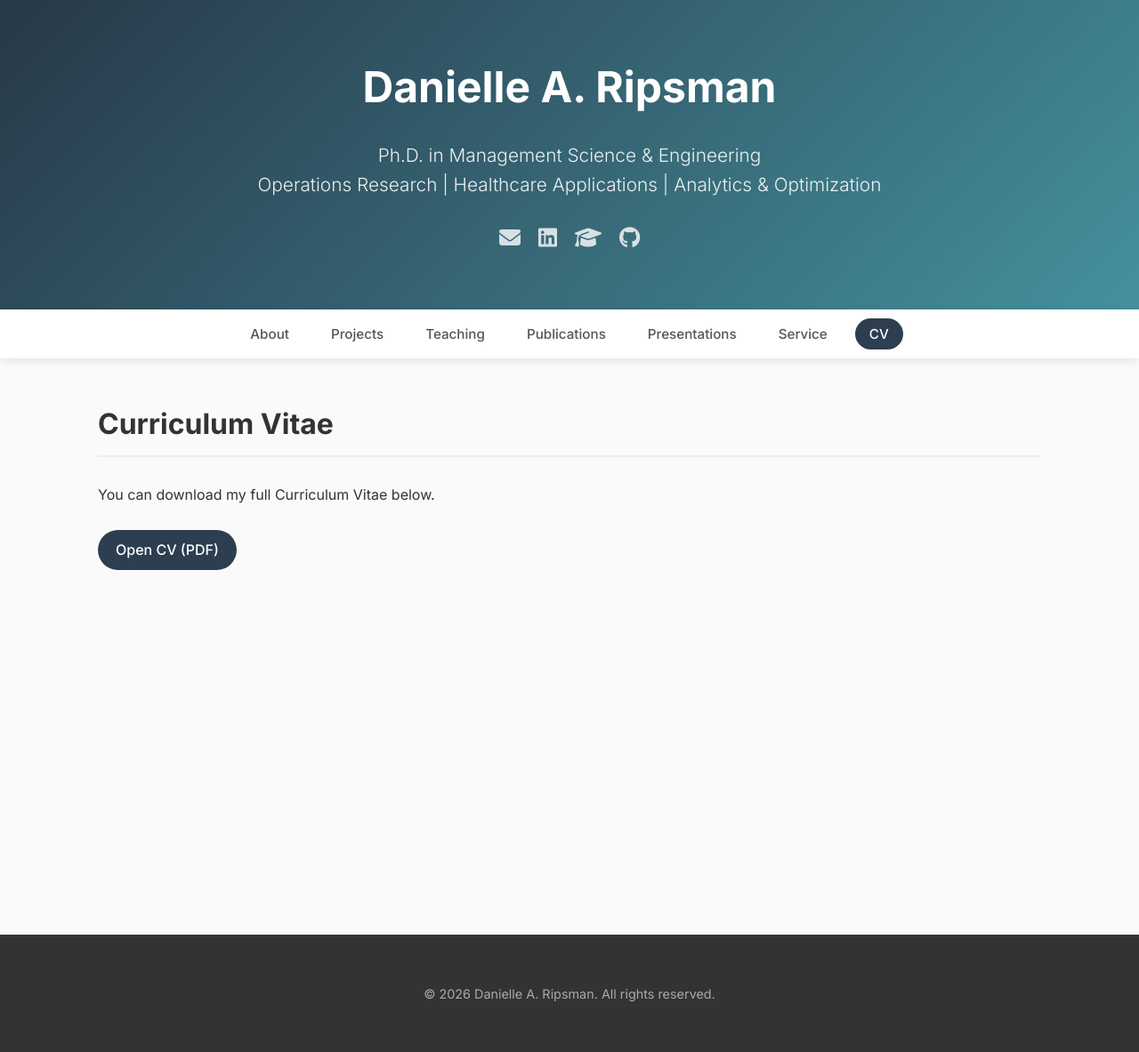
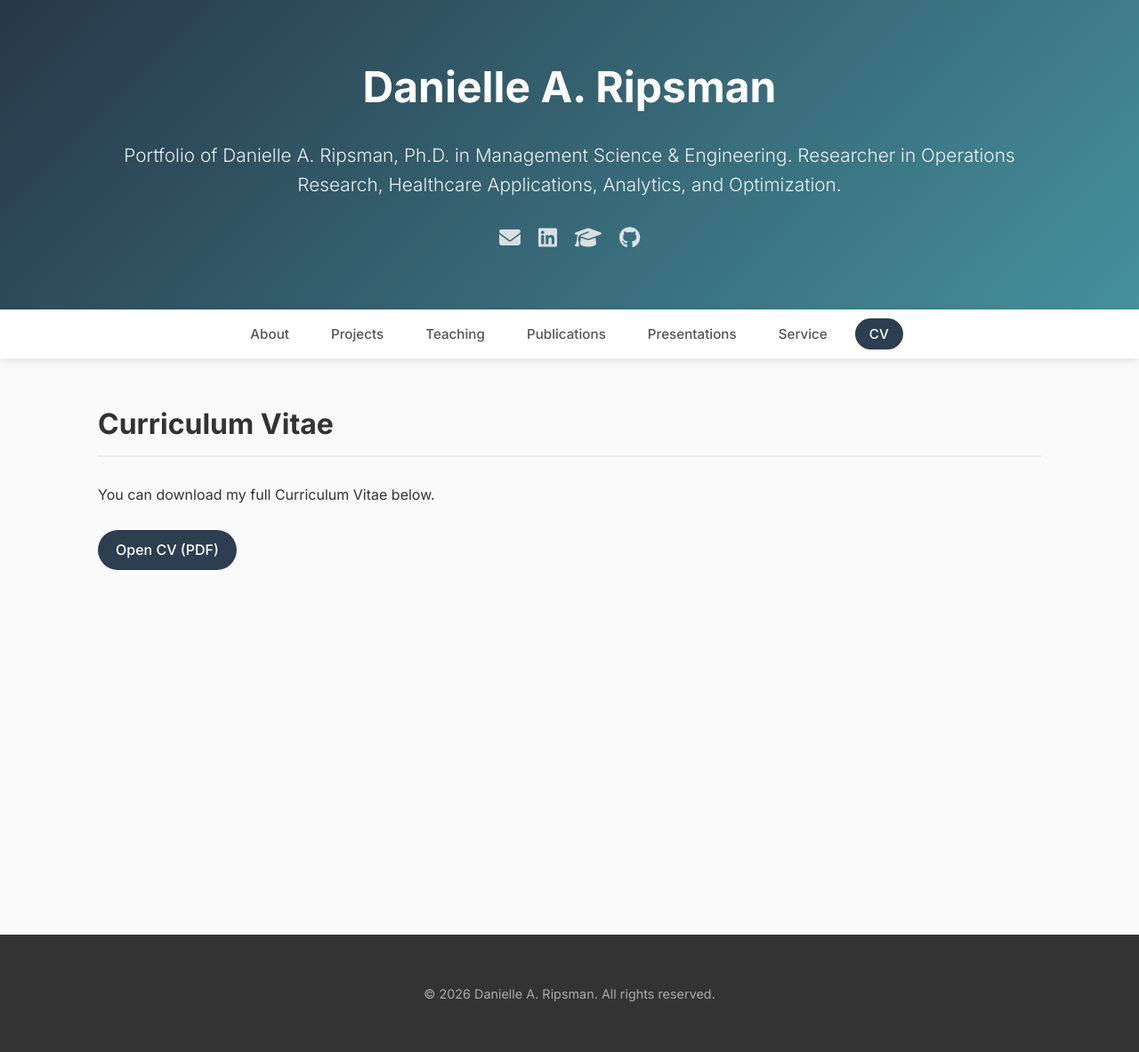
Before and after one commit to DaniRip/DaniRip.github.io, a Jekyll site: the page built from cv.md, in a window 1280 px wide. Shown: the whole page at 89% size. Built offline with Jekyll 4.4.1, drawn with Linux system fonts in a browser that asks for light colours; some of the changed lines change nothing that is shown.

Commit message:
Update _config.yml

```diff
--- a/_config.yml
+++ b/_config.yml
@@ -1,6 +1,12 @@
 title: Danielle A. Ripsman
 email: dripsma1 [at] jh.edu
-description: "Ph.D. in Management Science & Engineering <br> Operations Research | Healthcare Applications | Analytics & Optimization"
+
+# 1. This new field is ONLY for the visual header on your site
+header_subtitle: "Ph.D. in Management Science & Engineering <br> Operations Research | Healthcare Applications | Analytics & Optimization"
+
+# 2. This field is ONLY for Google (No HTML tags allowed here!)
+description: "Portfolio of Danielle A. Ripsman, Ph.D. in Management Science & Engineering. Researcher in Operations Research, Healthcare Applications, Analytics, and Optimization."
+
 baseurl: ""
 url: "https://danirip.github.io"
 github_username: danirip
```
